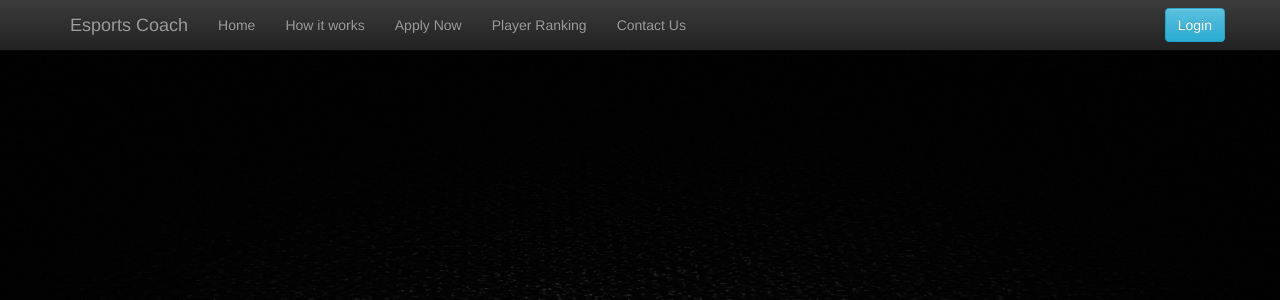
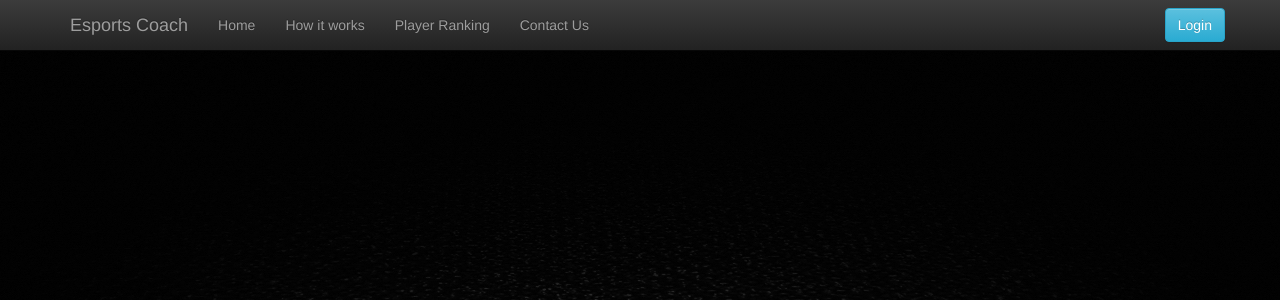
Before and after one commit to damianlee84/eSportCoach, a Django app: template esport_coach/sideapp/templates/home.html in a window 1280 px wide. Shown: the top 300 px of the page. Run offline with Django 3.2, Linux system fonts and the light colour scheme; the template is opened without the code that fills it, so the values that code supplies are empty; parts of the project's set-up code (start-up, migrations or seed data) failed here and were passed over; some libraries are stand-ins or nearby versions; some web fonts are replaced.

Commit message:
removed apply now from nav bar

```diff
--- a/esport_coach/sideapp/templates/nav_bar.html
+++ b/esport_coach/sideapp/templates/nav_bar.html
@@ -21,7 +21,6 @@
                     <ul class="nav navbar-nav">
                         <li><a href="/sideapp/">Home</a>
                         <li><a href="#how">How it works</a>
-                        <li><a href="/sideapp/signup">Apply Now</a>
                         <li><a href="/sideapp/player_rank">Player Ranking</a>
                         <li><a href="/sideapp/contact">Contact Us</a>
                     </ul>
```
